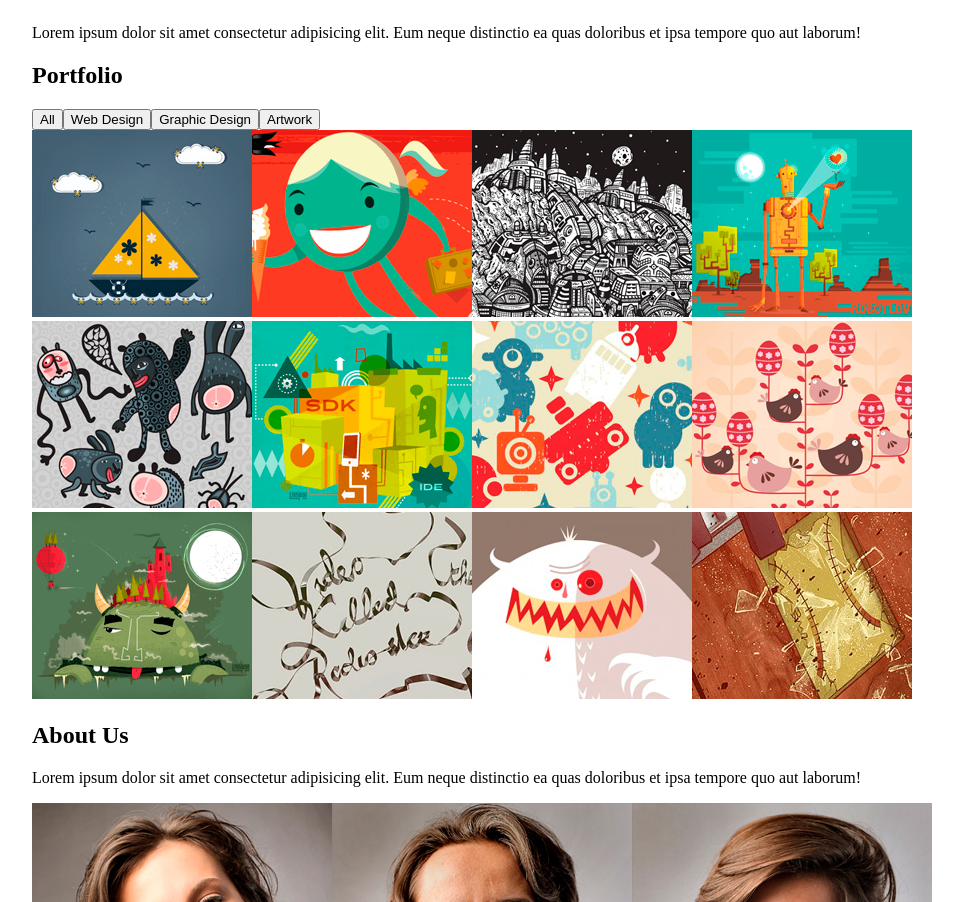
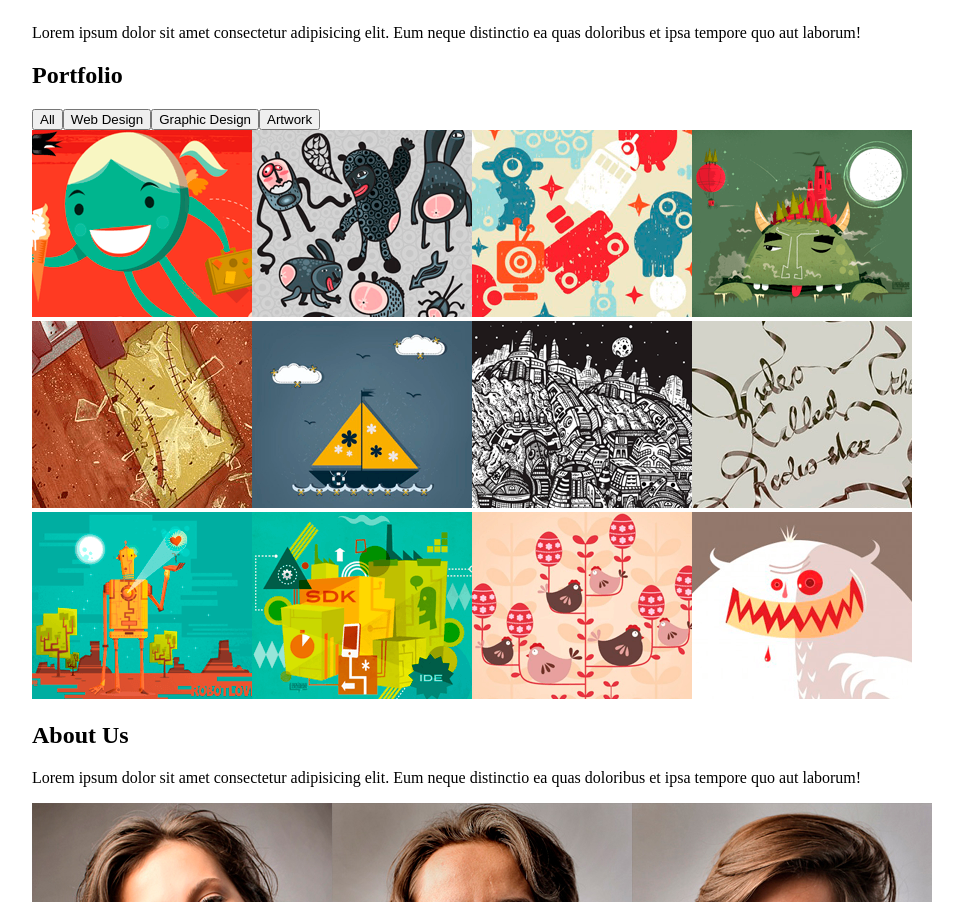
Before and after one commit to Kastilhos/Singolo-Angular, an Angular app: page / in a window 1280 px wide. Shown: the part 741-1643 px from the top of the page, without its empty margins (98-1061 px from the left). Built offline with nearby package versions, Linux system fonts and the light colour scheme.

Commit message:
portfolio added

```diff
--- a/src/app/components/portfolio-imgs/portfolio-imgs.component.html
+++ b/src/app/components/portfolio-imgs/portfolio-imgs.component.html
@@ -1,3 +1,3 @@
-<ng-container *ngFor="let card of PortCards">
-    <img src={{card.image}} alt={{card.alt}} id={{card.tag}}>
-</ng-container>
+<!-- <ng-container *ngFor="let card of PortCards">
+    <img [hidden]={{card.tag}} src={{card.image}} alt={{card.alt}} id={{card.tag}}>
+</ng-container> -->
--- a/src/app/components/portfolio-imgs/portfolio-imgs.component.ts
+++ b/src/app/components/portfolio-imgs/portfolio-imgs.component.ts
@@ -1,5 +1,5 @@
 import { Component } from "@angular/core";
-import {PORT_CARDS} from "src/app/portfolio-cards";
+import {ART_CARDS} from "src/app/portfolio-cards";
 
 @Component({
     selector: 'app-portfolio-imgs',
@@ -8,5 +8,8 @@ import {PORT_CARDS} from "src/app/portfolio-cards";
 })
 
 export class PortfolioImgsComponent {
-    PortCards = PORT_CARDS;
+    // PortCards = PORT_CARDS;
+    // webDesign: boolean = true;
+    // artwork: boolean = true;
+    // graphDesign: boolean = true;
 };
--- a/src/app/components/portfolio/portfolio.component.html
+++ b/src/app/components/portfolio/portfolio.component.html
@@ -1,12 +1,20 @@
 <div>
     <h2>Portfolio</h2>
     <div>
-        <button type="button">All</button>
-        <button type="button">Web Design</button>
-        <button type="button">Graphic Design</button>
-        <button type="button">Artwork</button>
+        <button type="button" (click)="filter('all')">All</button>
+        <button type="button" (click)="filter('hideWeb')">Web Design</button>
+        <button type="button" (click)="filter('hideGraph')">Graphic Design</button>
+        <button type="button" (click)="filter('hideArt')">Artwork</button>
     </div>
     <div>
-        <app-portfolio-imgs></app-portfolio-imgs>
+        <ng-container *ngFor="let card of artCards">
+            <img [hidden]="isPortHidden.hideArt" src={{card.image}} alt={{card.alt}} class={{card.tag}}>
+        </ng-container>
+        <ng-container *ngFor="let card of webCards">
+            <img [hidden]="isPortHidden.hideWeb" src={{card.image}} alt={{card.alt}} class={{card.tag}}>
+        </ng-container>
+        <ng-container *ngFor="let card of graphCards">
+            <img [hidden]="isPortHidden.hideGraph" src={{card.image}} alt={{card.alt}} class={{card.tag}}>
+        </ng-container>
     </div>
 </div>
--- a/src/app/components/portfolio/portfolio.component.ts
+++ b/src/app/components/portfolio/portfolio.component.ts
@@ -1,4 +1,7 @@
 import { Component } from "@angular/core";
+import { ART_CARDS } from "src/app/portfolio-cards";
+import { WEB_CARDS } from "src/app/portfolio-cards";
+import { GRAPH_CARDS } from "src/app/portfolio-cards";
 
 @Component({
     selector: "app-portfolio",
@@ -7,5 +10,54 @@ import { Component } from "@angular/core";
 })
 
 export class PortfolioComponent {
+    artCards = ART_CARDS;
+    webCards = WEB_CARDS;
+    graphCards = GRAPH_CARDS;
 
+    isPortHidden = {
+        hideArt: false,
+        hideWeb: false,
+        hideGraph: false
+    }
+
+    areAllShown: boolean = true;
+
+    filter(arg: "hideArt" | "hideWeb" | "hideGraph" | "all"): void {
+
+        if (arg == 'all') {
+            this.areAllShown = true;;
+            let tag: "hideArt" | "hideWeb" | "hideGraph";
+            for (tag in this.isPortHidden) {
+                this.isPortHidden[tag] = false;
+            }
+        } else {
+            if (this.areAllShown == true) {
+                this.areAllShown = false;
+                let tag: "hideArt" | "hideWeb" | "hideGraph";
+                for (tag in this.isPortHidden) {
+                    this.isPortHidden[tag] = true;
+                }
+                this.isPortHidden[arg] = false;
+            } else if (this.isPortHidden[arg] == false) {
+                this.isPortHidden[arg] = true;
+            } else {
+                this.isPortHidden[arg] = false;
+            }
+        }
+
+        this.checkAll();
+
+    }
+    checkAll(): void {
+
+        let art = this.isPortHidden.hideArt;
+        let web = this.isPortHidden.hideWeb;
+        let graph = this.isPortHidden.hideGraph;
+
+        if (art == false && web == false && graph == false) {
+            this.areAllShown = true;
+        } else if (art == true && web == true && graph == true) {
+            this.filter('all');
+        }
+    }
 };
--- a/src/app/portfolio-cards.ts
+++ b/src/app/portfolio-cards.ts
@@ -1,29 +1,11 @@
 import { PortfolioCards } from "./cards";
 
-export const PORT_CARDS: PortfolioCards[] = [
-    {
-        alt: 'Web Design 1',
-        image: 'assets/portfolio-1.png',
-        tag: "web-design",
-        order: 1
-    },
+export const ART_CARDS: PortfolioCards[] = [
     {
         alt: 'Artwork 1',
         image: 'assets/portfolio-2.png',
         tag: "artwork",
         order: 2
-    },
-    {
-        alt: 'Web Design 2',
-        image: 'assets/portfolio-3.png',
-        tag: "web-design",
-        order: 3
-    },
-    {
-        alt: 'Graphic Design 1',
-        image: 'assets/portfolio-4.png',
-        tag: "graph-design",
-        order: 4
     },
     {
         alt: 'Artwork 2',
@@ -32,22 +14,10 @@ export const PORT_CARDS: PortfolioCards[] = [
         order: 5
     },
     {
-        alt: 'Graph Design 2',
-        image: 'assets/portfolio-6.png',
-        tag: "graph-design",
-        order: 6
-    },
-    {
         alt: 'Artwork 3',
         image: 'assets/portfolio-7.png',
         tag: "artwork",
         order: 7
-    },
-    {
-        alt: 'Graphic Design 3',
-        image: 'assets/portfolio-8.png',
-        tag: "graph-design",
-        order: 8
     },
     {
         alt: 'Artwork 4',
@@ -56,21 +26,57 @@ export const PORT_CARDS: PortfolioCards[] = [
         order: 9
     },
     {
-        alt: 'Web Design 3',
-        image: 'assets/portfolio-10.png',
-        tag: "web-design",
-        order: 10
-    },
-    {
-        alt: 'Graphic Design 4',
-        image: 'assets/portfolio-11.png',
-        tag: "graph-design",
-        order: 11
-    },
-    {
         alt: 'Artwork 5',
         image: 'assets/portfolio-12.png',
         tag: "artwork",
         order: 12
     }
 ];
+
+export const WEB_CARDS: PortfolioCards[] = [
+    {
+        alt: 'Web Design 1',
+        image: 'assets/portfolio-1.png',
+        tag: "webDesign",
+        order: 1
+    },
+    {
+        alt: 'Web Design 2',
+        image: 'assets/portfolio-3.png',
+        tag: "webDesign",
+        order: 3
+    },
+    {
+        alt: 'Web Design 3',
+        image: 'assets/portfolio-10.png',
+        tag: "webDesign",
+        order: 10
+    },
+];
+
+export const GRAPH_CARDS: PortfolioCards[] = [
+    {
+        alt: 'Graphic Design 1',
+        image: 'assets/portfolio-4.png',
+        tag: "graphDesign",
+        order: 4
+    },
+    {
+        alt: 'Graph Design 2',
+        image: 'assets/portfolio-6.png',
+        tag: "graphDesign",
+        order: 6
+    },
+    {
+        alt: 'Graphic Design 3',
+        image: 'assets/portfolio-8.png',
+        tag: "graphDesign",
+        order: 8
+    },
+    {
+        alt: 'Graphic Design 4',
+        image: 'assets/portfolio-11.png',
+        tag: "graphDesign",
+        order: 11
+    }
+];
```
